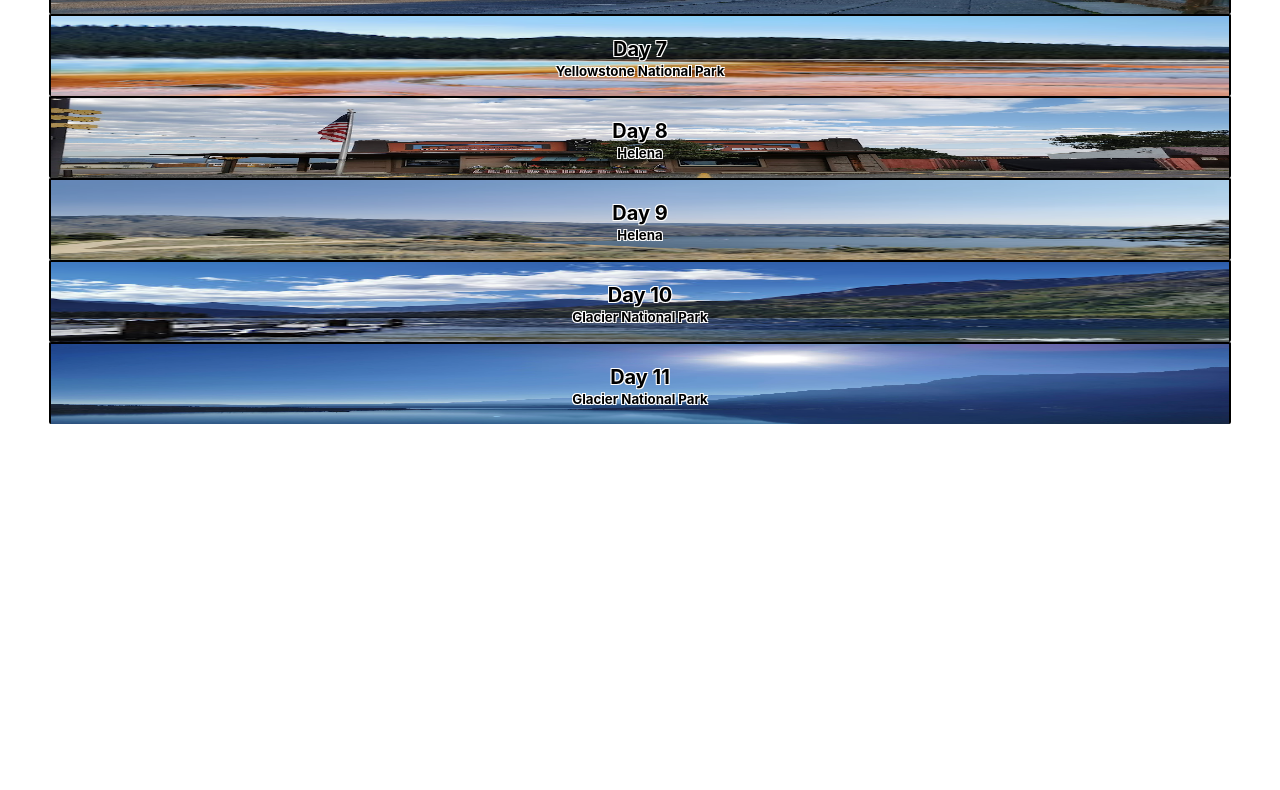
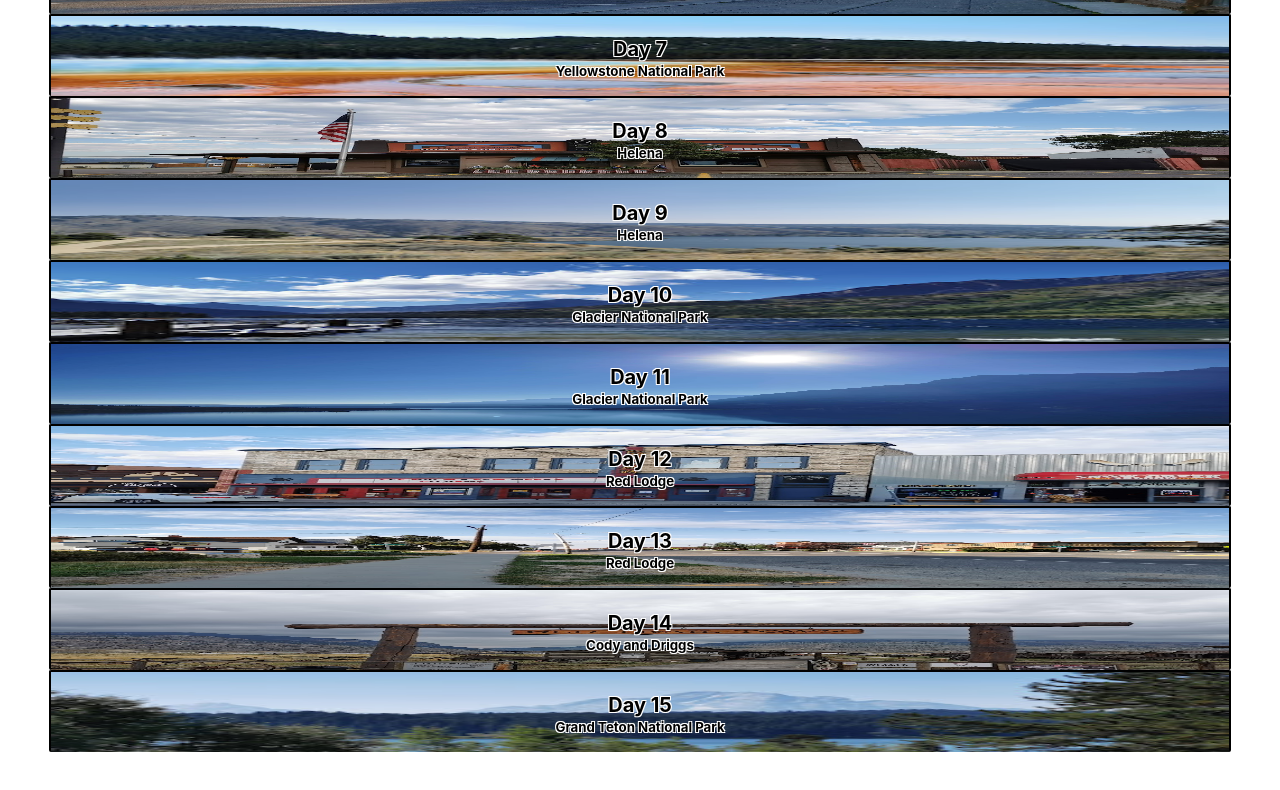
Before and after one commit to NeilBr87/America-Journal, a React app: page / in a window 1280 px wide. Shown: the part 712-1502 px from the top of the page. Before the commit the page ends 1264 px from the top, so only its background shows below. Built offline with nearby package versions, Linux system fonts and the light colour scheme.

Commit message:
Title block up to day 15

```diff
--- a/src/Components/Journal/index.js
+++ b/src/Components/Journal/index.js
@@ -37,10 +37,10 @@ export default function Journal() {
     const [day9, setDay9] = useState(false);
     const [day10, setDay10] = useState(false);
     const [day11, setDay11] = useState(false);
-    // const [day12, setDay12] = useState(false);
-    // const [day13, setDay13] = useState(false);
-    // const [day14, setDay14] = useState(false);
-    // const [day15, setDay15] = useState(false);
+    const [day12, setDay12] = useState(false);
+    const [day13, setDay13] = useState(false);
+    const [day14, setDay14] = useState(false);
+    const [day15, setDay15] = useState(false);
     // const [day16, setDay16] = useState(false);
     // const [day17, setDay17] = useState(false);
     // const [day18, setDay18] = useState(false);
@@ -96,21 +96,21 @@ export default function Journal() {
         setDay11(!day11);
     }
 
-    // function expandDay12() {
-    //     setDay12(!day12);
-    // }
+    function expandDay12() {
+        setDay12(!day12);
+    }
 
-    // function expandDay13() {
-    //     setDay13(!day13);
-    // }
+    function expandDay13() {
+        setDay13(!day13);
+    }
 
-    // function expandDay14() {
-    //     setDay14(!day14);
-    // }
+    function expandDay14() {
+        setDay14(!day14);
+    }
 
-    // function expandDay15() {
-    //     setDay15(!day15);
-    // }
+    function expandDay15() {
+        setDay15(!day15);
+    }
 
     // function expandDay16() {
     //     setDay16(!day16);
@@ -357,6 +357,46 @@ export default function Journal() {
                             <p>TBC</p>
                         </div>}
 
+                        <div onClick={expandDay12} id="day12Expander" className="headings">
+                        <h4 className="dayHeader">Day 12</h4>
+                        <h5 className="dayLocation">Red Lodge</h5>
+                    </div>
+
+                    {day12 &&
+                        <div>
+                            <p>TBC</p>
+                        </div>}
+
+                        <div onClick={expandDay13} id="day13Expander" className="headings">
+                        <h4 className="dayHeader">Day 13</h4>
+                        <h5 className="dayLocation">Red Lodge</h5>
+                    </div>
+
+                    {day13 &&
+                        <div>
+                            <p>TBC</p>
+                        </div>}
+
+                        <div onClick={expandDay14} id="day14Expander" className="headings">
+                        <h4 className="dayHeader">Day 14</h4>
+                        <h5 className="dayLocation">Cody and Driggs</h5>
+                    </div>
+
+                    {day14 &&
+                        <div>
+                            <p>TBC</p>
+                        </div>}
+
+                        <div onClick={expandDay15} id="day15Expander" className="headings">
+                        <h4 className="dayHeader">Day 15</h4>
+                        <h5 className="dayLocation">Grand Teton National Park</h5>
+                    </div>
+
+                    {day15 &&
+                        <div>
+                            <p>TBC</p>
+                        </div>}
+
 
             </div>
 
--- a/src/Components/Journal/style.css
+++ b/src/Components/Journal/style.css
@@ -134,6 +134,38 @@ p {
     flex-direction: column;
 }
 
+#day12Expander {
+    background: url(./Day12Pic1.jpg);
+    background-size: 92vw 14vh;
+    background-repeat: no-repeat;
+    display: flex;
+    flex-direction: column;
+}
+
+#day13Expander {
+    background: url(./Day13Pic1.jpg);
+    background-size: 92vw 11vh;
+    background-repeat: no-repeat;
+    display: flex;
+    flex-direction: column;
+}
+
+#day14Expander {
+    background: url(./Day14Pic1.jpg);
+    background-size: 92vw 14vh;
+    background-repeat: no-repeat;
+    display: flex;
+    flex-direction: column;
+}
+
+#day15Expander {
+    background: url(./Day15Pic1.jpg);
+    background-size: 92vw 14vh;
+    background-repeat: no-repeat;
+    display: flex;
+    flex-direction: column;
+}
+
 .dayHeader {
     color: black;
     font-size: 20px;
```
Also changed, not shown: src/Components/Journal/Day12Pic1.jpg (added), src/Components/Journal/Day13Pic1.jpg (added), src/Components/Journal/Day14Pic1.jpg (added), src/Components/Journal/Day15Pic1.jpg (added).
